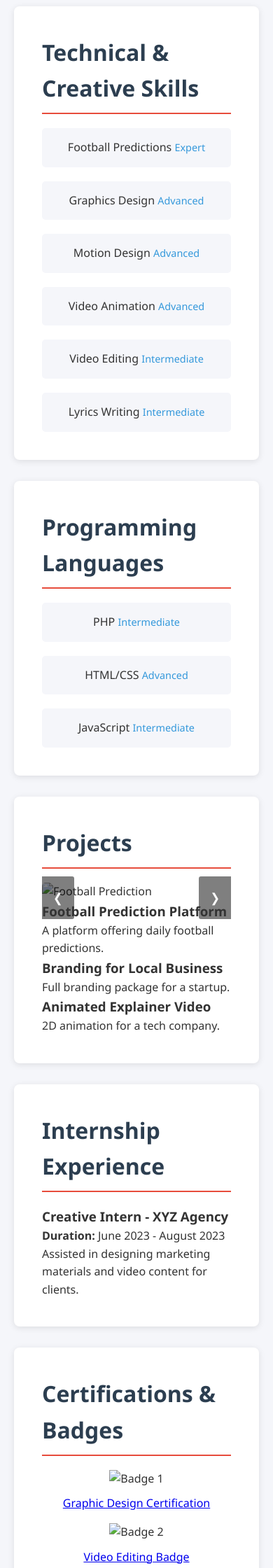
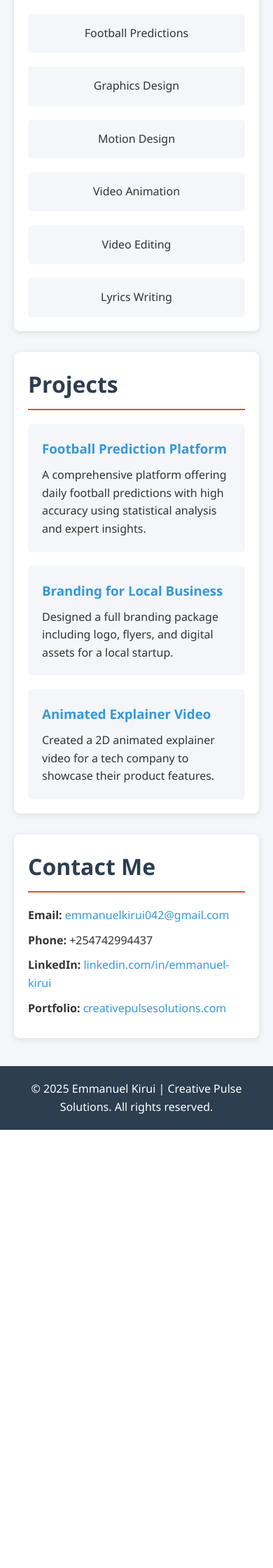
Before and after one commit to emmanuelkirui/emmanuelkirui.github.io, a PHP site: page /port.php in a window 390 px wide; the page is wider, and only the part inside the window is pictured. Shown: the part 868-3108 px from the top of that part at 70% size. After the commit the page ends 2482 px from the top of that part, so only its background shows below. Run offline with PHP 8.4, Linux system fonts and the light colour scheme; a stand-in replaces the project's code that opens the database connection; some libraries are stand-ins or nearby versions.

Commit message:
Add files via upload

```diff
--- a/port.php
+++ b/port.php
@@ -127,96 +256,27 @@
             padding-bottom: 10px;
         }
 
-        /* Slideshow */
-        .slideshow-container {
-            position: relative;
-            max-width: 100%;
-            margin: auto;
+        body.dark-mode section h2 {
+            color: var(--dark-secondary);
         }
 
-        .slides {
-            display: none;
-        }
-
-        .slides img {
-            width: 100%;
-            border-radius: 5px;
-        }
-
-        .prev, .next {
-            cursor: pointer;
-            position: absolute;
-            top: 50%;
-            width: auto;
-            padding: 16px;
-            margin-top: -22px;
-            color: white;
-            font-weight: bold;
-            font-size: 18px;
-            transition: 0.6s ease;
-            border-radius: 0 3px 3px 0;
-            user-select: none;
-            background-color: rgba(0,0,0,0.5);
-        }
-
-        .next {
-            right: 0;
-            border-radius: 3px 0 0 3px;
-        }
-
-        .prev:hover, .next:hover {
-            background-color: rgba(0,0,0,0.8);
-        }
-
-        /* Project Dropdown */
-        .project-card {
-            position: relative;
-            cursor: pointer;
-        }
-
-        .dropdown-content {
-            display: none;
-            position: absolute;
-            background-color: var(--light-bg);
-            min-width: 100%;
-            box-shadow: 0px 8px 16px rgba(0,0,0,0.2);
-            z-index: 1;
-            border-radius: 5px;
-            padding: 15px;
-        }
-
-        body.dark-mode .dropdown-content {
-            background-color: #333;
-        }
-
-        .project-card:hover .dropdown-content {
-            display: block;
-        }
-
-        .dropdown-content img {
-            max-width: 100%;
-            border-radius: 5px;
-            margin-top: 10px;
-        }
-
-        /* Badges */
-        .badges-grid {
-            display: grid;
-            grid-template-columns: repeat(auto-fit, minmax(150px, 1fr));
-            gap: 15px;
-        }
-
-        .badge-item {
+        #about {
             text-align: center;
         }
 
-        .badge-item img {
-            width: 100px;
-            height: 100px;
-            margin-bottom: 10px;
+        #about p {
+            max-width: 800px;
+            margin: 0 auto 20px;
         }
 
-        /* Skills */
+        .profile-img {
+            width: 150px;
+            height: 150px;
+            border-radius: 50%;
+            margin-bottom: 20px;
+            border: 4px solid var(--secondary-color);
+        }
+
         .skills-grid {
             display: grid;
             grid-template-columns: repeat(auto-fit, minmax(200px, 1fr));
@@ -228,39 +288,123 @@
             padding: 15px;
             border-radius: 5px;
             text-align: center;
+            transition: background-color 0.3s ease;
         }
 
-        .skill-level {
-            margin-top: 5px;
-            font-size: 0.9rem;
-            color: var(--secondary-color);
+        body.dark-mode .skill-item {
+            background-color: #333;
         }
 
-        /* Responsive Design */
+        .projects-grid {
+            display: grid;
+            grid-template-columns: repeat(auto-fit, minmax(300px, 1fr));
+            gap: 20px;
+        }
+
+        .project-card {
+            background-color: var(--light-bg);
+            padding: 20px;
+            border-radius: 5px;
+            transition: transform 0.3s ease, background-color 0.3s ease;
+        }
+
+        body.dark-mode .project-card {
+            background-color: #333;
+        }
+
+        .project-card:hover {
+            transform: translateY(-5px);
+        }
+
+        .project-card h3 {
+            color: var(--secondary-color);
+            margin-bottom: 10px;
+        }
+
+        body.dark-mode .project-card h3 {
+            color: var(--dark-secondary);
+        }
+
+        #contact ul {
+            list-style: none;
+        }
+
+        #contact ul li {
+            margin: 10px 0;
+        }
+
+        #contact a {
+            color: var(--secondary-color);
+            text-decoration: none;
+            transition: color 0.3s ease;
+        }
+
+        body.dark-mode #contact a {
+            color: var(--dark-secondary);
+        }
+
+        #contact a:hover {
+            text-decoration: underline;
+        }
+
+        footer {
+            background-color: var(--primary-color);
+            color: white;
+            text-align: center;
+            padding: 20px;
+            transition: background-color 0.3s ease;
+        }
+
+        body.dark-mode footer {
+            background-color: var(--dark-primary);
+        }
+
         @media (max-width: 768px) {
             .hamburger {
                 display: block;
             }
 
             nav {
-                width: 280px;
-                position: fixed;
-                top: 80px;
-                left: -280px;
-                height: calc(100vh - 80px);
-                background-color: var(--primary-color);
+                display: block; /* Always present, just off-screen */
+            }
+
+            nav ul li a {
+                padding: 15px 25px;
+            }
+
+            .container {
+                margin-top: 20px;
+            }
+
+            section {
+                padding: 20px;
             }
         }
 
         @media (min-width: 769px) {
             nav {
+                width: auto;
                 position: static;
                 background-color: transparent;
                 box-shadow: none;
+                height: auto;
+                overflow-y: visible;
             }
 
             nav ul {
                 flex-direction: row;
+            }
+
+            nav ul li {
+                border-bottom: none;
+            }
+
+            nav ul li a {
+                padding: 15px;
+            }
+
+            .hamburger, .close-btn {
+                display: none;
             }
         }
     </style>
@@ -275,112 +419,56 @@
                 <ul>
                     <li><a href="#about">About</a></li>
                     <li><a href="#skills">Skills</a></li>
-                    <li><a href="#languages">Languages</a></li>
                     <li><a href="#projects">Projects</a></li>
-                    <li><a href="#internships">Internships</a></li>
-                    <li><a href="#badges">Badges</a></li>
                     <li><a href="#contact">Contact</a></li>
-                    <li><label class="theme-toggle">
-                        <input type="checkbox" id="theme-switch">
-                        <span class="slider"></span>
-                    </label></li>
+                    <li>
+                        <div>
+                        <label class="theme-toggle">
+                            <input type="checkbox" id="theme-switch">
+                            <span class="slider"></span>
+                        </label>
+                        </div>
+                    </li>
                 </ul>
             </nav>
         </div>
     </header>
 
     <div class="container">
+    <button class="back-btn" onclick="window.history.back()">← Back</button>
         <section id="about">
             <img src="logo/LOGO2.png" alt="Profile Picture" class="profile-img">
             <h2>About Me</h2>
-            <p>I am Emmanuel Kirui, the founder of Creative Pulse Solutions, based in Kenya. With a strong passion for blending creativity and technology, I specialize in football predictions, graphics design, motion design, video animation, and more. My goal is to deliver innovative, high-quality solutions tailored to meet client needs.</p>
+            <p>Hello! I'm Emmanuel Kirui, the founder of Creative Pulse Solutions. With a passion for creativity and technology, I specialize in football predictions and a wide range of creative services including graphics design, motion design, video animation, and more.</p>
+            <p>Based in Kenya, I bring a unique blend of analytical skills and artistic vision to every project, delivering professional results tailored to client needs.</p>
         </section>
 
         <section id="skills">
-            <h2>Technical & Creative Skills</h2>
+            <h2>Skills</h2>
             <div class="skills-grid">
-                <div class="skill-item">Football Predictions <span class="skill-level">Expert</span></div>
-                <div class="skill-item">Graphics Design <span class="skill-level">Advanced</span></div>
-                <div class="skill-item">Motion Design <span class="skill-level">Advanced</span></div>
-                <div class="skill-item">Video Animation <span class="skill-level">Advanced</span></div>
-                <div class="skill-item">Video Editing <span class="skill-level">Intermediate</span></div>
-                <div class="skill-item">Lyrics Writing <span class="skill-level">Intermediate</span></div>
-            </div>
-        </section>
-
-        <section id="languages">
-            <h2>Programming Languages</h2>
-            <div class="skills-grid">
-                <div class="skill-item">PHP <span class="skill-level">Intermediate</span></div>
-                <div class="skill-item">HTML/CSS <span class="skill-level">Advanced</span></div>
-                <div class="skill-item">JavaScript <span class="skill-level">Intermediate</span></div>
+                <div class="skill-item">Football Predictions</div>
+                <div class="skill-item">Graphics Design</div>
+                <div class="skill-item">Motion Design</div>
+                <div class="skill-item">Video Animation</div>
+                <div class="skill-item">Video Editing</div>
+                <div class="skill-item">Lyrics Writing</div>
             </div>
         </section>
 
         <section id="projects">
             <h2>Projects</h2>
-            <div class="slideshow-container">
-                <div class="slides">
-                    <img src="https://via.placeholder.com/800x400?text=Football+Prediction" alt="Football Prediction">
-                </div>
-                <div class="slides">
-                    <img src="https://via.placeholder.com/800x400?text=Branding" alt="Branding">
-                </div>
-                <div class="slides">
-                    <img src="https://via.placeholder.com/800x400?text=Animated+Video" alt="Animated Video">
-                </div>
-                <a class="prev" onclick="plusSlides(-1)">❮</a>
-                <a class="next" onclick="plusSlides(1)">❯</a>
-            </div>
             <div class="projects-grid">
                 <div class="project-card">
                     <h3>Football Prediction Platform</h3>
-                    <p>A platform offering daily football predictions.</p>
-                    <div class="dropdown-content">
-                        <p><strong>Details:</strong> Built with PHP and statistical analysis tools. Achieved 85% accuracy rate.</p>
-                        <img src="https://via.placeholder.com/300x200?text=Prediction+Screenshot" alt="Prediction Screenshot">
-                    </div>
+                    <p>A comprehensive platform offering daily football predictions with high accuracy using statistical analysis and expert insights.</p>
                 </div>
                 <div class="project-card">
                     <h3>Branding for Local Business</h3>
-                    <p>Full branding package for a startup.</p>
-                    <div class="dropdown-content">
-                        <p><strong>Details:</strong> Included logo, flyers, and digital assets using Adobe Suite.</p>
-                        <img src="https://via.placeholder.com/300x200?text=Branding+Sample" alt="Branding Sample">
-                    </div>
+                    <p>Designed a full branding package including logo, flyers, and digital assets for a local startup.</p>
                 </div>
                 <div class="project-card">
                     <h3>Animated Explainer Video</h3>
-                    <p>2D animation for a tech company.</p>
-                    <div class="dropdown-content">
-                        <p><strong>Details:</strong> Created using After Effects, 1-minute duration.</p>
-                        <img src="https://via.placeholder.com/300x200?text=Animation+Frame" alt="Animation Frame">
-                    </div>
-                </div>
-            </div>
-        </section>
-
-        <section id="internships">
-            <h2>Internship Experience</h2>
-            <div class="projects-grid">
-                <div class="project-card">
-                    <h3>Creative Intern - XYZ Agency</h3>
-                    <p><strong>Duration:</strong> June 2023 - August 2023</p>
-                    <p>Assisted in designing marketing materials and video content for clients.</p>
-                </div>
-            </div>
-        </section>
-
-        <section id="badges">
-            <h2>Certifications & Badges</h2>
-            <div class="badges-grid">
-                <div class="badge-item">
-                    <img src="https://via.placeholder.com/100?text=Badge+1" alt="Badge 1">
-                    <p><a href="https://www.credly.com/badges/example1" target="_blank">Graphic Design Certification</a></p>
-                </div>
-                <div class="badge-item">
-                    <img src="https://via.placeholder.com/100?text=Badge+2" alt="Badge 2">
-                    <p><a href="https://www.credly.com/badges/example2" target="_blank">Video Editing Badge</a></p>
+                    <p>Created a 2D animated explainer video for a tech company to showcase their product features.</p>
                 </div>
             </div>
         </section>
@@ -401,24 +489,6 @@
     </footer>
 
     <script>
-        let slideIndex = 1;
-        showSlides(slideIndex);
-
-        function plusSlides(n) {
-            showSlides(slideIndex += n);
-        }
-
-        function showSlides(n) {
-            let i;
-            let slides = document.getElementsByClassName("slides");
-            if (n > slides.length) {slideIndex = 1}
-            if (n < 1) {slideIndex = slides.length}
-            for (i = 0; i < slides.length; i++) {
-                slides[i].style.display = "none";
-            }
-            slides[slideIndex-1].style.display = "block";
-        }
-
         const hamburger = document.querySelector('.hamburger');
         const closeBtn = document.querySelector('.close-btn');
         const nav = document.querySelector('nav');
@@ -438,7 +508,10 @@
         document.querySelectorAll('nav a').forEach(anchor => {
             anchor.addEventListener('click', function(e) {
                 e.preventDefault();
-                document.querySelector(this.getAttribute('href')).scrollIntoView({ behavior: 'smooth' });
+                const targetId = this.getAttribute('href');
+                document.querySelector(targetId).scrollIntoView({
+                    behavior: 'smooth'
+                });
                 if (window.innerWidth <= 768) {
                     nav.classList.remove('active');
                     hamburger.style.display = 'block';
```
Also changed, not shown: other parts of port.php (+132 -3 lines).
